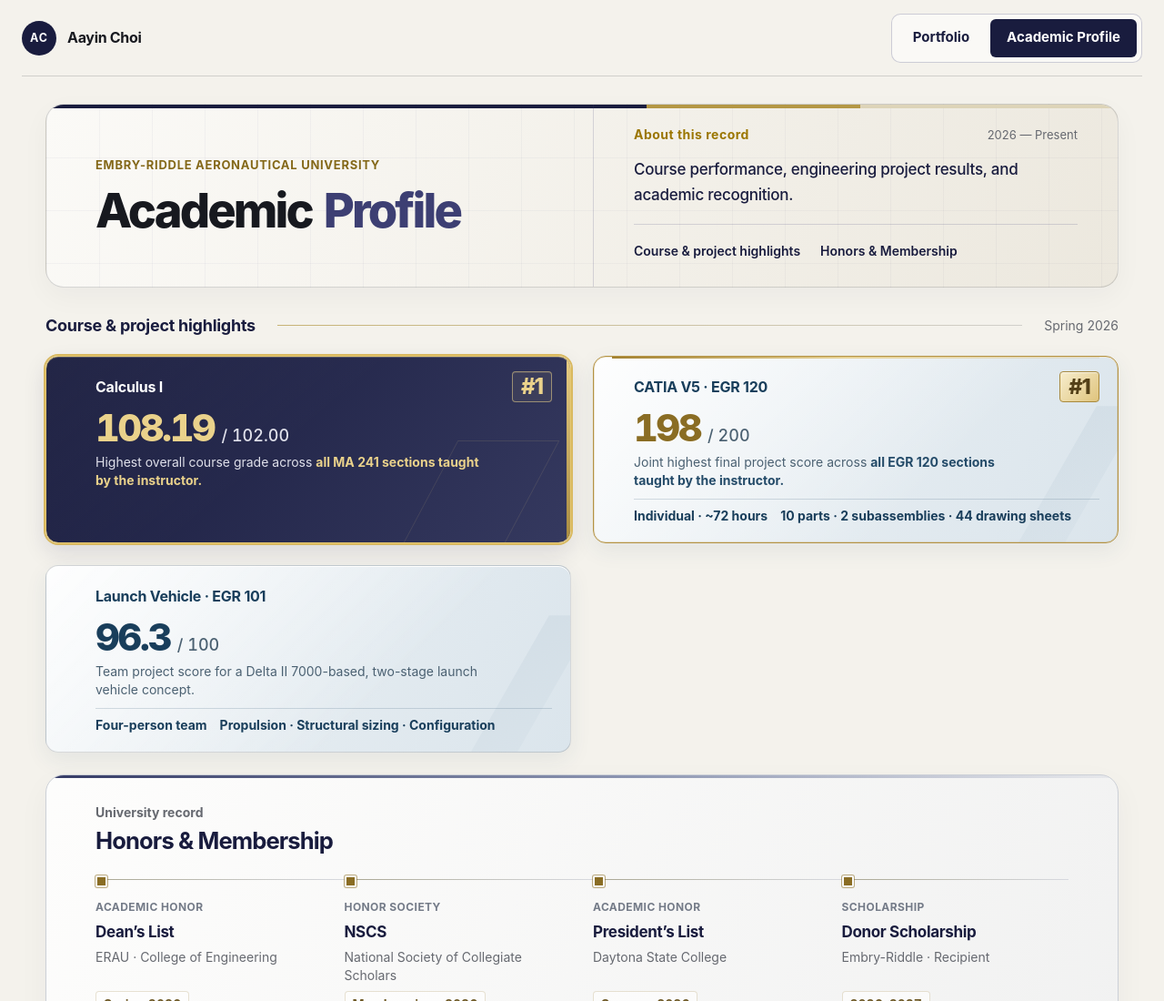
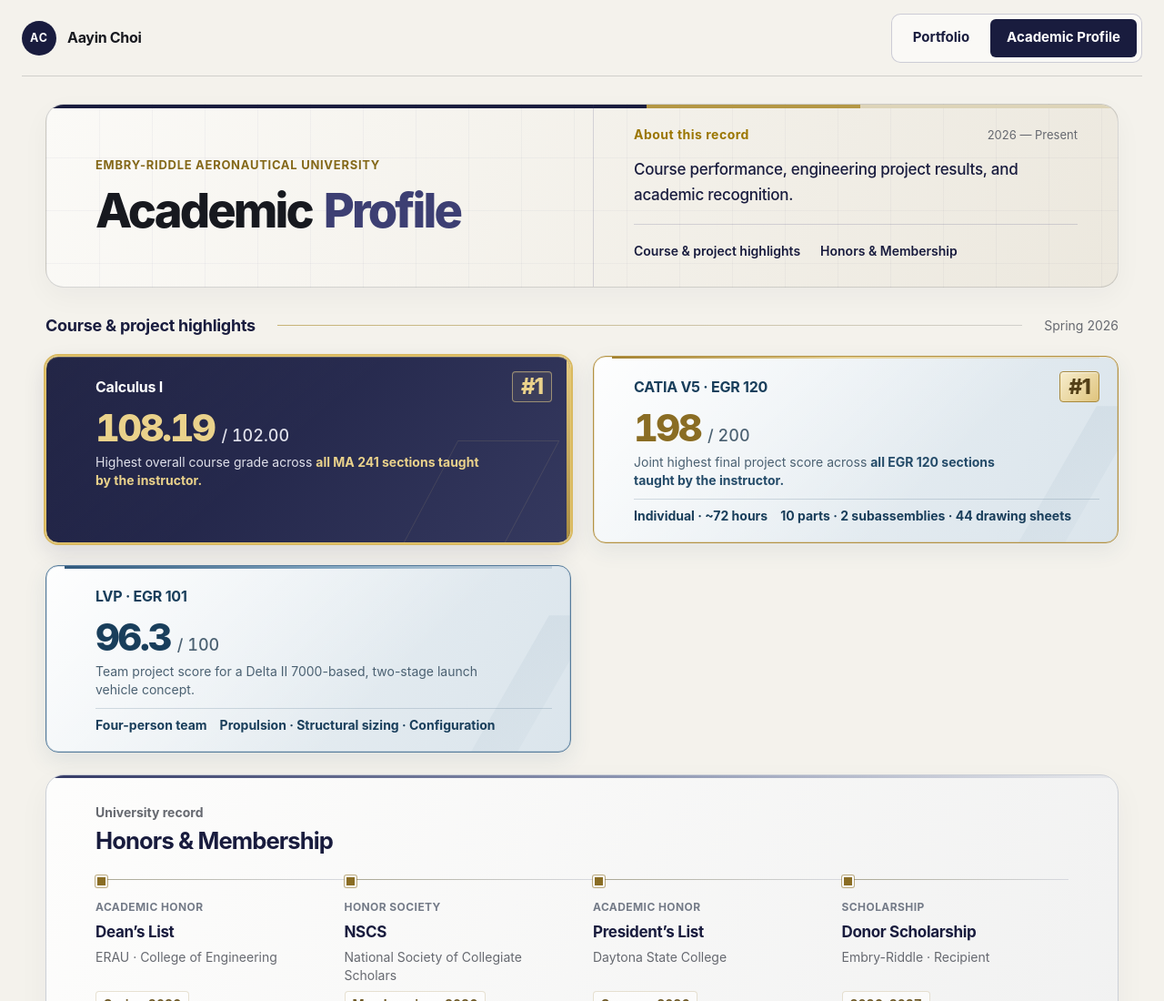
Before and after one commit to AayinChoi/AayinChoi.github.io, a plain HTML site: page academic-profile.html in a window 1280 px wide. Shown: the top 1100 px of the page at 91% size. Drawn offline with Linux system fonts and the light colour scheme.

Commit message:
Add files via upload

```diff
--- a/academic-profile.html
+++ b/academic-profile.html
@@ -74,9 +74,9 @@
           </a>
         </li>
         <li class="profile-milestone profile-milestone-project" id="egr101-record">
-          <a class="profile-milestone-link" href="launch-vehicle.html" aria-label="View EGR 101 launch vehicle project">
+          <a class="profile-milestone-link" href="launch-vehicle.html" aria-label="View LVP · EGR 101 project">
             <div class="profile-milestone-title">
-              <h3>Launch Vehicle · EGR 101</h3>
+              <h3>LVP · EGR 101</h3>
             </div>
             <div class="profile-milestone-main">
               <p class="profile-milestone-score">96.3 <span>/ 100</span></p>
--- a/styles.css
+++ b/styles.css
@@ -2100,6 +2100,22 @@ figcaption { margin-top: 13px; color: var(--muted); font-size: 0.86rem; }
     linear-gradient(115deg, #edf2f5, #dbe5ec);
   box-shadow: 0 8px 24px rgba(36,75,105,0.08), inset 0 1px 0 #fff;
   color: #193e5b;
+}
+
+.profile-milestone-project {
+  border-color: #557b9b;
+  box-shadow: 0 8px 24px rgba(36,75,105,0.1), inset 0 0 0 1px rgba(85,123,155,0.22), inset 0 1px 0 #fff;
+}
+
+.profile-milestone-project::before {
+  content: "";
+  position: absolute;
+  top: 0;
+  left: 20px;
+  width: calc(100% - 40px);
+  height: 3px;
+  background: linear-gradient(90deg, #315a7d, #82a6c0 55%, rgba(85,123,155,0.18));
+  pointer-events: none;
 }
 
 .profile-milestone-catia {
```
